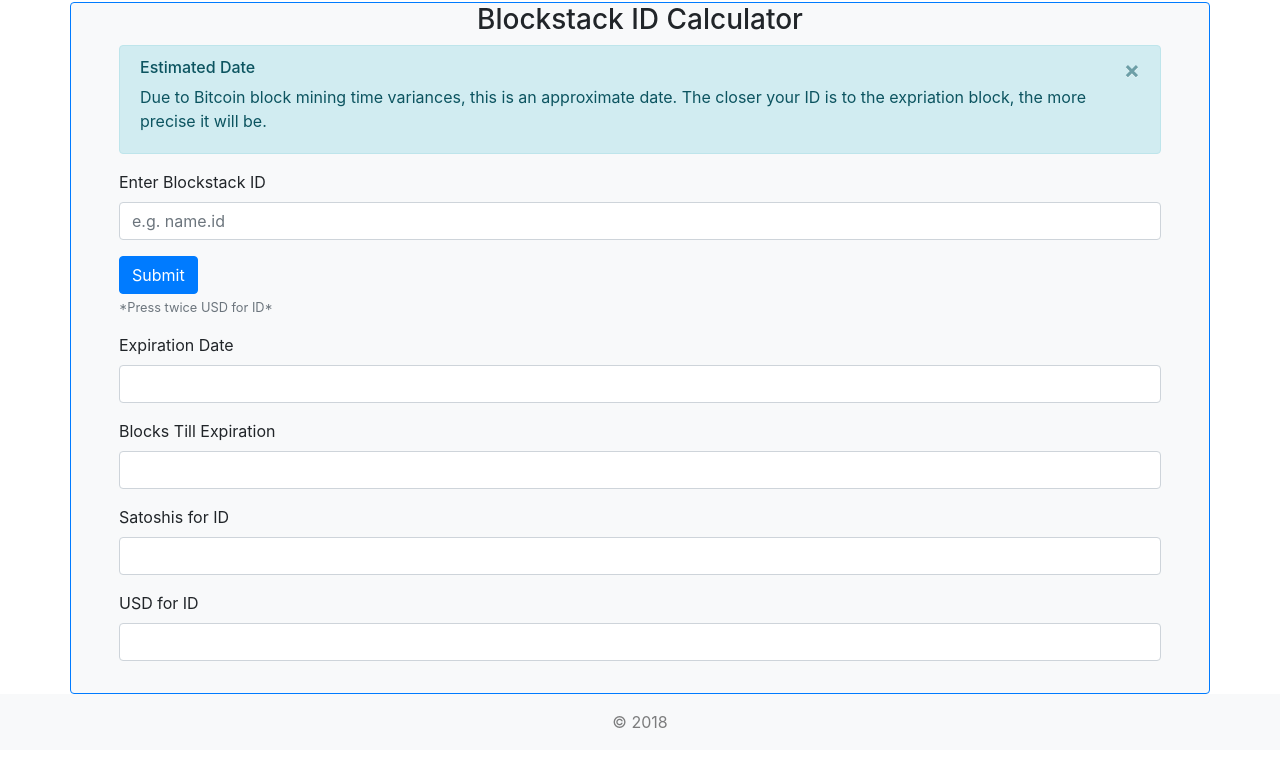
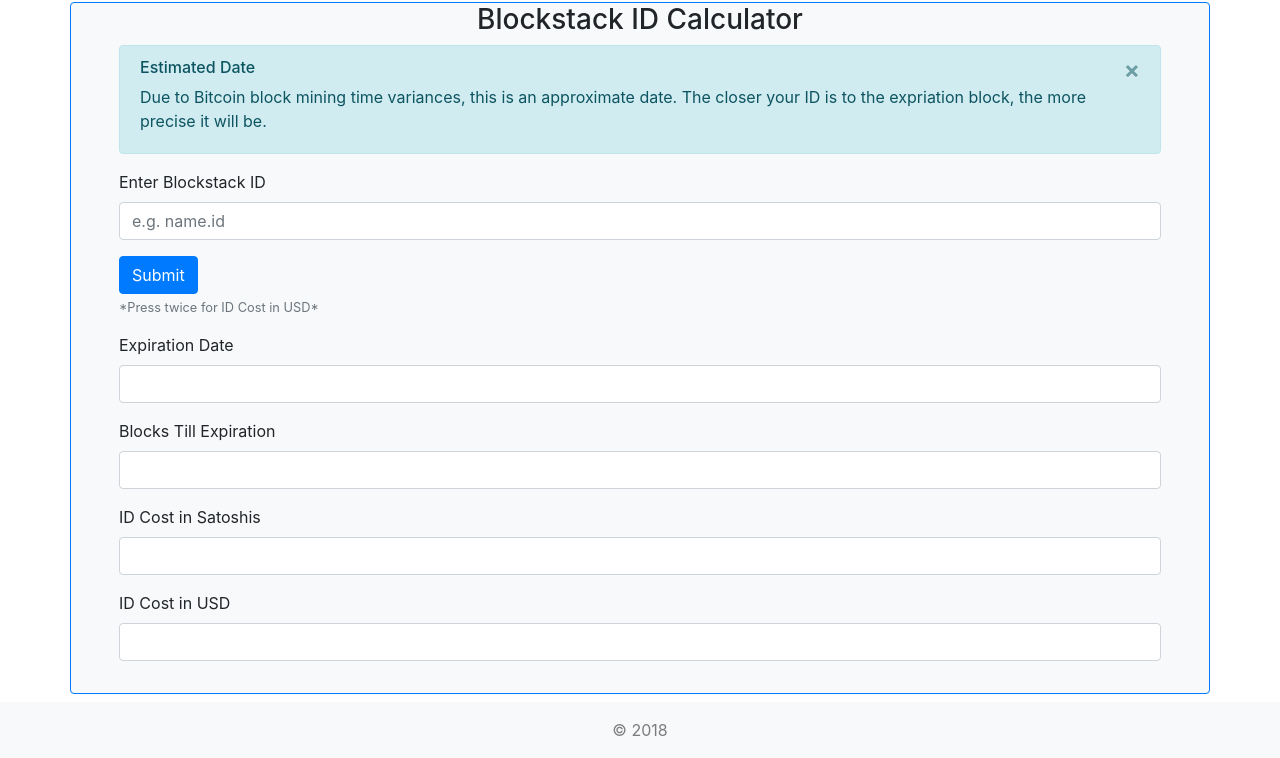
Before and after one commit to Anastik/utilidapp, a plain HTML site: page index.html in a window 1280 px wide. Shown: the part 62-820 px from the top of the page. Drawn offline with nearby package versions, Linux system fonts and the light colour scheme; no server answers.

Commit message:
Updated index.html file
Added bottom margin and changed titles for USD and BTC. I also added a note that you have to press submit twice to get USD for BTC. It appears that the async calls are waiting on satoshis to get delivered before doing the USD function.

```diff
--- a/index.html
+++ b/index.html
@@ -120,7 +120,7 @@
       </div>
     </nav>
 
-  <div class="container mt-2 bg-light item border border-primary rounded px-5">
+  <div class="container mt-2 mb-2 bg-light item border border-primary rounded px-5">
 
     <form>
 
@@ -148,7 +148,7 @@
     <!-- removed onclick="" because moved the event handler to jquery "ready() function -->
     <div class="form-group">
         <input id="submitButton" class="btn btn-primary" type="button" value="Submit"/>
-        <small  class="form-text text-muted">*Press twice USD for ID*</small>
+        <small  class="form-text text-muted">*Press twice for ID Cost in USD*</small>
     </div>
 
     <div class="form-group">
@@ -162,12 +162,12 @@
     </div>
 
     <div class="form-group">
-      <label class="form-control-label" for="ownername">Satoshis for ID</label>
+      <label class="form-control-label" for="ownername">ID Cost in Satoshis</label>
         <input class="form-control" id="btc" type="text"/>
     </div>
 
     <div class="form-group">
-      <label class="form-control-label" for="ownername">USD for ID</label>
+      <label class="form-control-label" for="ownername">ID Cost in USD</label>
         <input class="form-control" id="usd" type="text"/>
     </div>
 
```
